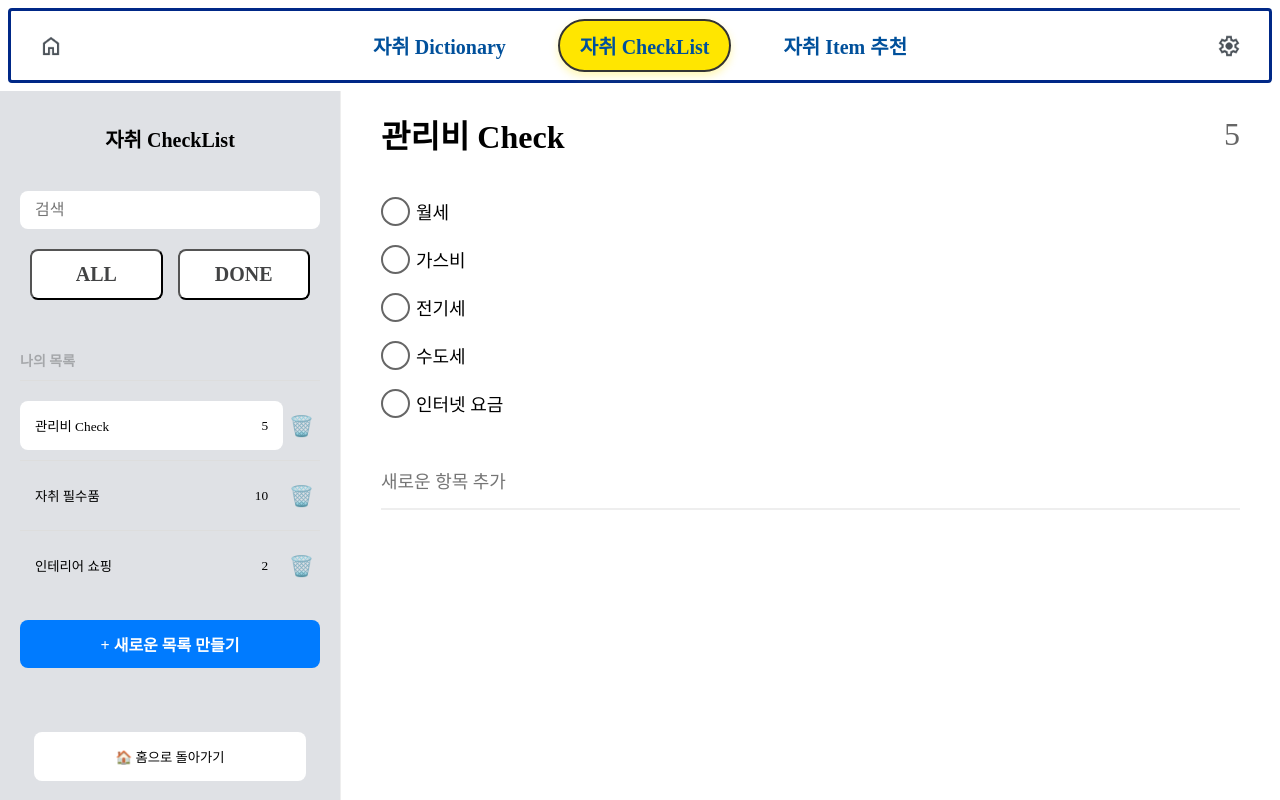
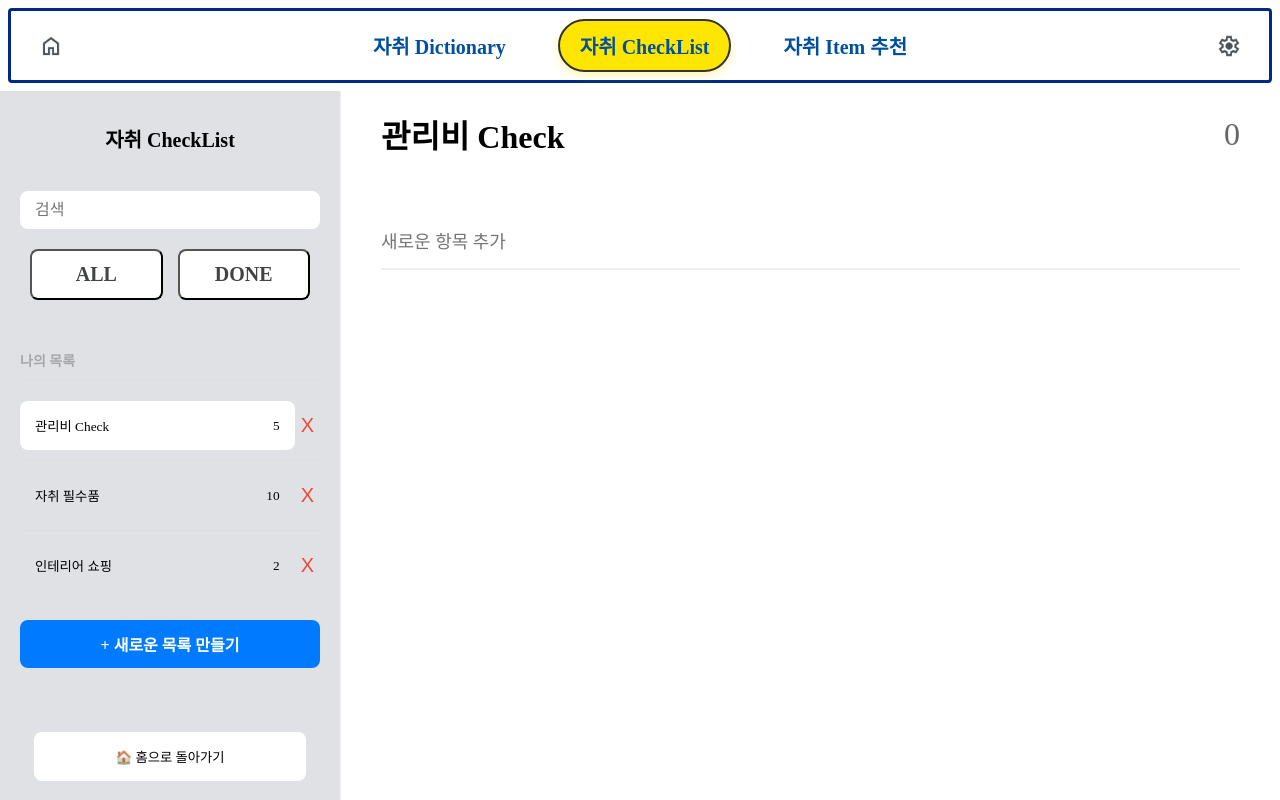
Before and after one commit to Home-Protectors/homie_FE, a React (Create React App) app in the folder homie-fe/: page /checklist in a window 1280 px wide. Built offline with nearby package versions, Linux system fonts and the light colour scheme.

Commit message:
update : 체크리스트 전체 적인 오류 수정
update : 체크리스트 전체 적인 오류 수정

```diff
--- a/homie-fe/src/CheckList/components/CheckListPage.jsx
+++ b/homie-fe/src/CheckList/components/CheckListPage.jsx
@@ -1,14 +1,44 @@
-import React, { useState } from 'react';
+import React, { useState, useEffect } from 'react';
 import Sidebar from './Sidebar';
 import TodoList from './TodoList';
 import NewCheckList from './NewCheckList';
 import '../css/checkListPage.css';
 
 const CheckListPage = () => {
-  const [selectedList, setSelectedList] = useState(1); // 현재 선택된 리스트 ID
-  const [listTitle, setListTitle] = useState('관리비 Check'); // 현재 선택된 리스트 제목
+  const getInitialCheckLists = () => {
+    try {
+      const storedLists = localStorage.getItem('checkLists');
+      return storedLists
+        ? JSON.parse(storedLists)
+        : [
+            { id: 1, title: '관리비 Check', count: 5 },
+            { id: 2, title: '자취 필수품', count: 10 },
+            { id: 3, title: '인테리어 쇼핑', count: 2 },
+          ];
+    } catch (error) {
+      console.error('Failed to load checklists from localStorage:', error);
+      return [
+        { id: 1, title: '관리비 Check', count: 5 },
+        { id: 2, title: '자취 필수품', count: 10 },
+        { id: 3, title: '인테리어 쇼핑', count: 2 },
+      ];
+    }
+  };
+
+  const [checkLists, setCheckLists] = useState(getInitialCheckLists);
+  const [selectedList, setSelectedList] = useState(() =>
+    checkLists.length > 0 ? checkLists[0].id : null
+  );
+  const [listTitle, setListTitle] = useState(() =>
+    checkLists.length > 0 ? checkLists[0].title : ''
+  );
   const [viewMode, setViewMode] = useState('all'); // all 또는 completed
   const [isCreating, setIsCreating] = useState(false); // 체크리스트 생성 여부
+
+  // 로컬 스토리지에 체크리스트 저장
+  useEffect(() => {
+    localStorage.setItem('checkLists', JSON.stringify(checkLists));
+  }, [checkLists]);
 
   // 리스트 선택 핸들러
   const handleSelectList = (id, title) => {
@@ -31,9 +61,16 @@ const CheckListPage = () => {
   // 새로운 리스트 생성
   const handleCreateList = (title) => {
     const newListId = Date.now(); // 고유 ID 생성
+    const newList = { id: newListId, title, count: 0 };
+
+    // 새 리스트 추가 및 선택
+    setCheckLists([newList, ...checkLists]);
     setSelectedList(newListId);
     setListTitle(title);
-    setIsCreating(false); // 생성 모드 해제
+
+    // 새로운 리스트의 todos 초기화
+    localStorage.setItem(`todos_${newListId}`, JSON.stringify([]));
+    setIsCreating(false);
   };
 
   return (
@@ -44,6 +81,8 @@ const CheckListPage = () => {
           selectedList={selectedList} // 선택된 리스트 ID 전달
           onViewAll={handleViewAll}
           onViewCompleted={handleViewCompleted}
+          checkLists={checkLists} // 체크리스트 전달
+          setCheckLists={setCheckLists} // 체크리스트 업데이트 함수 전달
         />
         {isCreating ? (
           <NewCheckList onSave={handleCreateList} />
--- a/homie-fe/src/CheckList/components/Sidebar.jsx
+++ b/homie-fe/src/CheckList/components/Sidebar.jsx
@@ -1,4 +1,4 @@
-import React, { useState } from 'react';
+import React, { useState, useEffect } from 'react';
 import { useNavigate } from 'react-router-dom';
 import '../css/sidebar.css';
 
@@ -6,29 +6,47 @@ const Sidebar = ({ onSelectList, selectedList, onViewAll, onViewCompleted }) =>
   const [searchTerm, setSearchTerm] = useState('');
   const navigate = useNavigate();
 
-  const initialCheckLists = [
+  // 로컬 스토리지에서 초기값 가져오기
+  const getInitialCheckLists = () => {
+    const storedLists = localStorage.getItem('checkLists');
+    return storedLists
+      ? JSON.parse(storedLists)
+      : [
           { id: 1, title: '관리비 Check', count: 5 },
           { id: 2, title: '자취 필수품', count: 10 },
           { id: 3, title: '인테리어 쇼핑', count: 2 },
         ];
-  const [checkLists, setCheckLists] = useState(initialCheckLists);
+  };
 
+  const [checkLists, setCheckLists] = useState(getInitialCheckLists());
+  const [filteredLists, setFilteredLists] = useState(checkLists); // 검색 결과를 저장
   const [newListTitle, setNewListTitle] = useState('');
   const [isAdding, setIsAdding] = useState(false);
+
+  // 목록이 변경될 때마다 로컬 스토리지에 저장
+  useEffect(() => {
+    localStorage.setItem('checkLists', JSON.stringify(checkLists));
+    setFilteredLists(checkLists); // 목록이 변경될 때 검색 결과도 동기화
+  }, [checkLists]);
 
   // 검색 기능 구현
   const handleSearch = (e) => {
     if (e.key === 'Enter') {
-      const filteredLists = initialCheckLists.filter((list) =>
+      if (searchTerm.trim() === '') {
+        setFilteredLists(checkLists); // 검색어가 없으면 전체 목록 표시
+      } else {
+        const filtered = checkLists.filter((list) =>
           list.title.toLowerCase().includes(searchTerm.toLowerCase())
         );
-      setCheckLists(filteredLists);
+        setFilteredLists(filtered); // 검색 결과 저장
+      }
     }
   };
 
+  // 원상태로 되돌릴 때 로컬 스토리지에서 데이터 복원
   const resetSearch = () => {
     setSearchTerm('');
-    setCheckLists(initialCheckLists);
+    setFilteredLists(checkLists); // 로컬 스토리지에서 복원된 데이터 표시
   };
 
   // 새로운 목록 추가
@@ -39,7 +57,8 @@ const Sidebar = ({ onSelectList, selectedList, onViewAll, onViewCompleted }) =>
         title: newListTitle.trim(),
         count: 0, // 초기 count 값 설정
       };
-      setCheckLists([newList, ...checkLists]); // 새로운 목록을 맨 위에 추가
+      const updatedLists = [newList, ...checkLists];
+      setCheckLists(updatedLists); // 목록 업데이트
       setNewListTitle('');
       setIsAdding(false);
       onSelectList(newList.id, newList.title); // 새로 추가된 목록 선택
@@ -98,7 +117,7 @@ const Sidebar = ({ onSelectList, selectedList, onViewAll, onViewCompleted }) =>
       <h2 className="section-title">나의 목록</h2>
 
       <div className="checklist-nav">
-        {checkLists.map((list) => (
+        {filteredLists.map((list) => (
           <div key={list.id} className="nav-item-container">
             <button
               className={`nav-item ${selectedList === list.id ? 'active' : ''}`}
@@ -112,7 +131,7 @@ const Sidebar = ({ onSelectList, selectedList, onViewAll, onViewCompleted }) =>
               onClick={() => handleDeleteList(list.id)}
               aria-label="삭제"
             >
-              🗑️
+              X
             </button>
           </div>
         ))}
--- a/homie-fe/src/CheckList/components/TodoList.jsx
+++ b/homie-fe/src/CheckList/components/TodoList.jsx
@@ -1,34 +1,25 @@
 import React, { useState, useEffect } from 'react';
 import '../css/todoList.css';
 
-const TodoList = ({ listId, viewMode, listTitle }) => { // listTitle 추가
+const TodoList = ({ listId, viewMode, listTitle }) => {
   const [todos, setTodos] = useState([]); // 초기 todos 상태
   const [newTodo, setNewTodo] = useState(''); // 새로운 todo 입력값
 
+  // 로컬 스토리지에서 특정 리스트의 항목 가져오기
+  const getInitialTodos = () => {
+    const storedTodos = localStorage.getItem(`todos_${listId}`);
+    return storedTodos ? JSON.parse(storedTodos) : []; // 저장된 항목이 없으면 빈 배열 반환
+  };
+
   useEffect(() => {
-    // 각 리스트별 초기 데이터 가져오기
-    const initialTodos = {
-      1: [
-        { id: 1, text: '월세', completed: false },
-        { id: 2, text: '가스비', completed: false },
-        { id: 3, text: '전기세', completed: false },
-        { id: 4, text: '수도세', completed: false },
-        { id: 5, text: '인터넷 요금', completed: false },
-      ],
-      2: [
-        { id: 6, text: '침대', completed: true },
-        { id: 7, text: '냉장고', completed: false },
-        { id: 8, text: '책상', completed: false },
-      ],
-      3: [
-        { id: 9, text: '조명', completed: false },
-        { id: 10, text: '커튼', completed: true },
-      ],
-    };
+    // 선택된 리스트 ID에 맞는 초기 데이터 설정
+    setTodos(getInitialTodos());
+  }, [listId]);
 
-    // 선택된 리스트 ID에 맞는 초기 데이터 설정
-    setTodos(initialTodos[listId] || []);
-  }, [listId]);
+  useEffect(() => {
+    // todos 상태가 변경될 때 로컬 스토리지에 저장
+    localStorage.setItem(`todos_${listId}`, JSON.stringify(todos));
+  }, [todos, listId]);
 
   // 완료되지 않은 todo 개수 계산
   const activeTodoCount = todos.filter((todo) => !todo.completed).length;
@@ -52,15 +43,13 @@ const TodoList = ({ listId, viewMode, listTitle }) => { // listTitle 추가
   // 새로운 todo 추가
   const handleAddTodo = (e) => {
     if (e.key === 'Enter' && newTodo.trim() !== '') {
-      setTodos([
-        ...todos,
-        {
-          id: Date.now(),
-          text: newTodo,
-          completed: false,
-        },
-      ]);
-      setNewTodo('');
+      const newTodoItem = {
+        id: Date.now(),
+        text: newTodo,
+        completed: false,
+      };
+      setTodos([...todos, newTodoItem]); // todos에 새로운 항목 추가
+      setNewTodo(''); // 입력값 초기화
     }
   };
 
```
Lines whose indentation alone changed are shown as unchanged.
